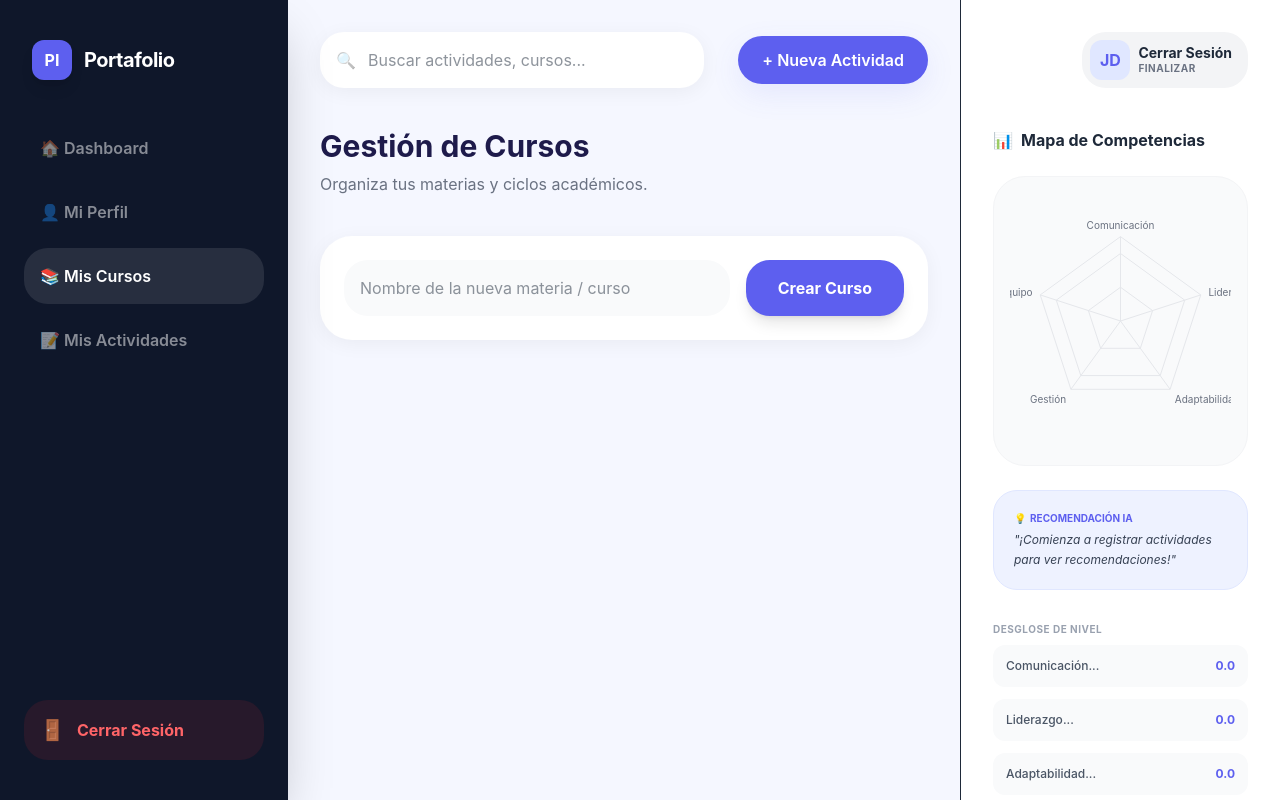
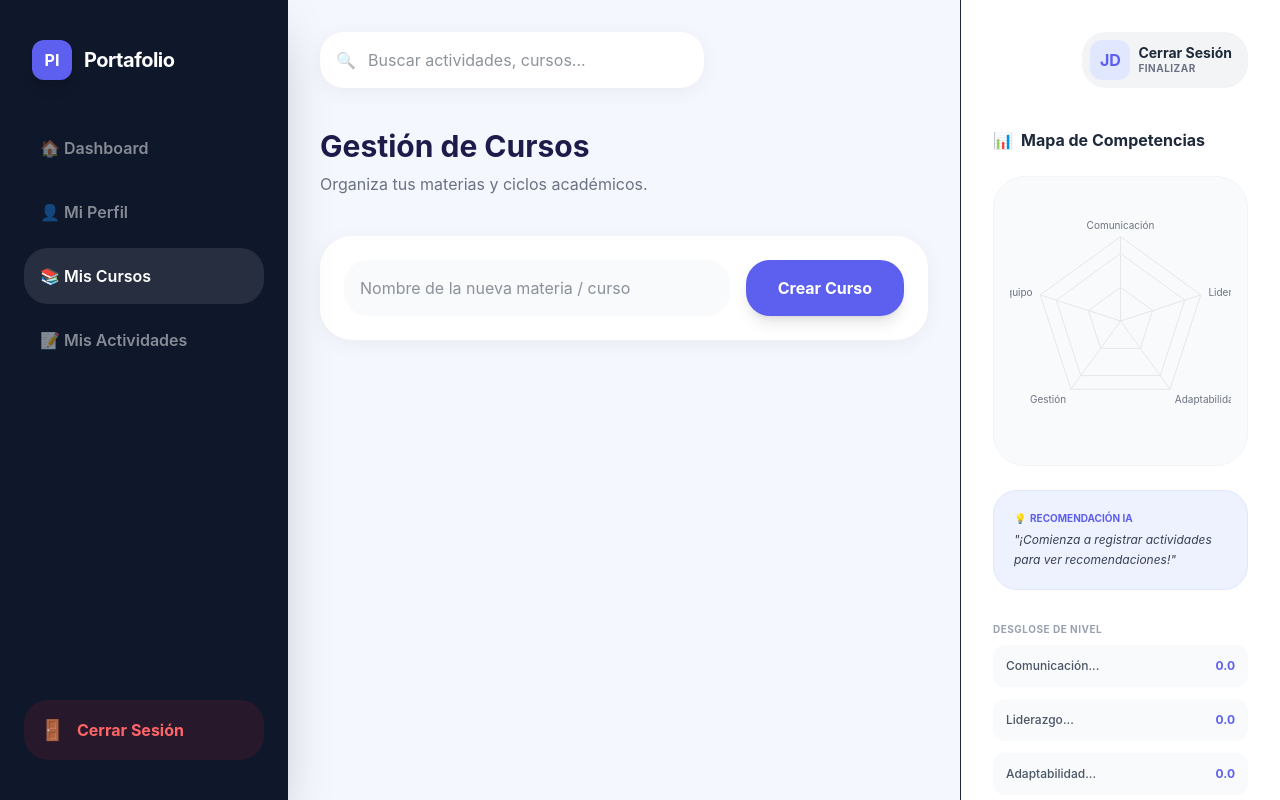
Before and after one commit to yohanchc01-cell/proyecto-identidad-profesional, a React app in the folder frontend/: page /courses in a window 1280 px wide. Built offline with nearby package versions, Linux system fonts and the light colour scheme; the HTML template or start-up script is replaced by a standard one.

Commit message:
fix: Eliminar boton + Nueva Actividad del header

```diff
--- a/frontend/src/components/Layout.jsx
+++ b/frontend/src/components/Layout.jsx
@@ -18,9 +18,7 @@ const Layout = ({ children }) => {
           </div>
 
           <div className="flex items-center gap-4">
-            <button className="bg-primary text-white px-6 py-3 rounded-full font-semibold shadow-medium hover:bg-primary/90 transition-all">
-              + Nueva Actividad
-            </button>
+            {/* Espacio para acciones futuras */}
           </div>
         </header>
 
```
